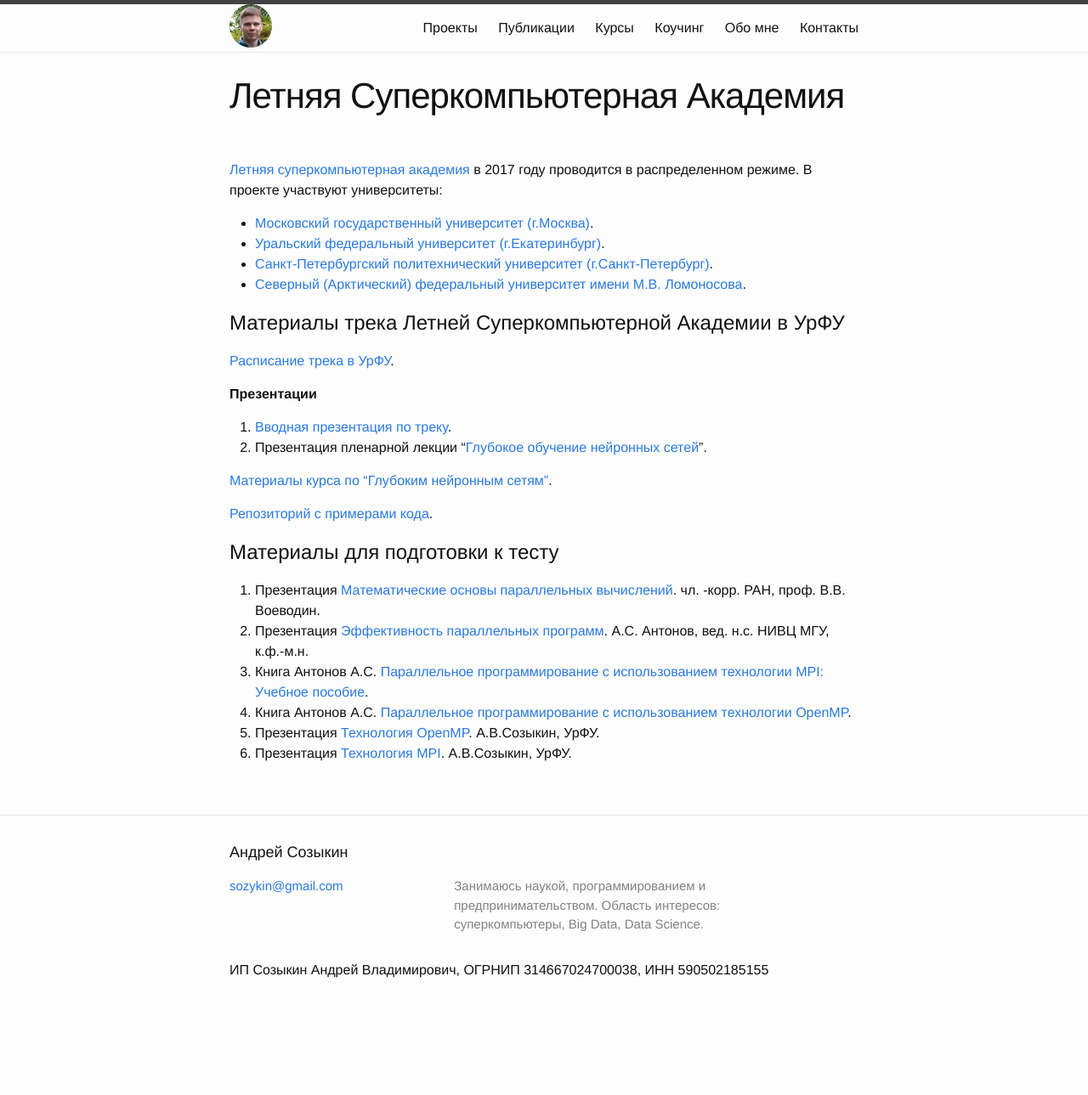
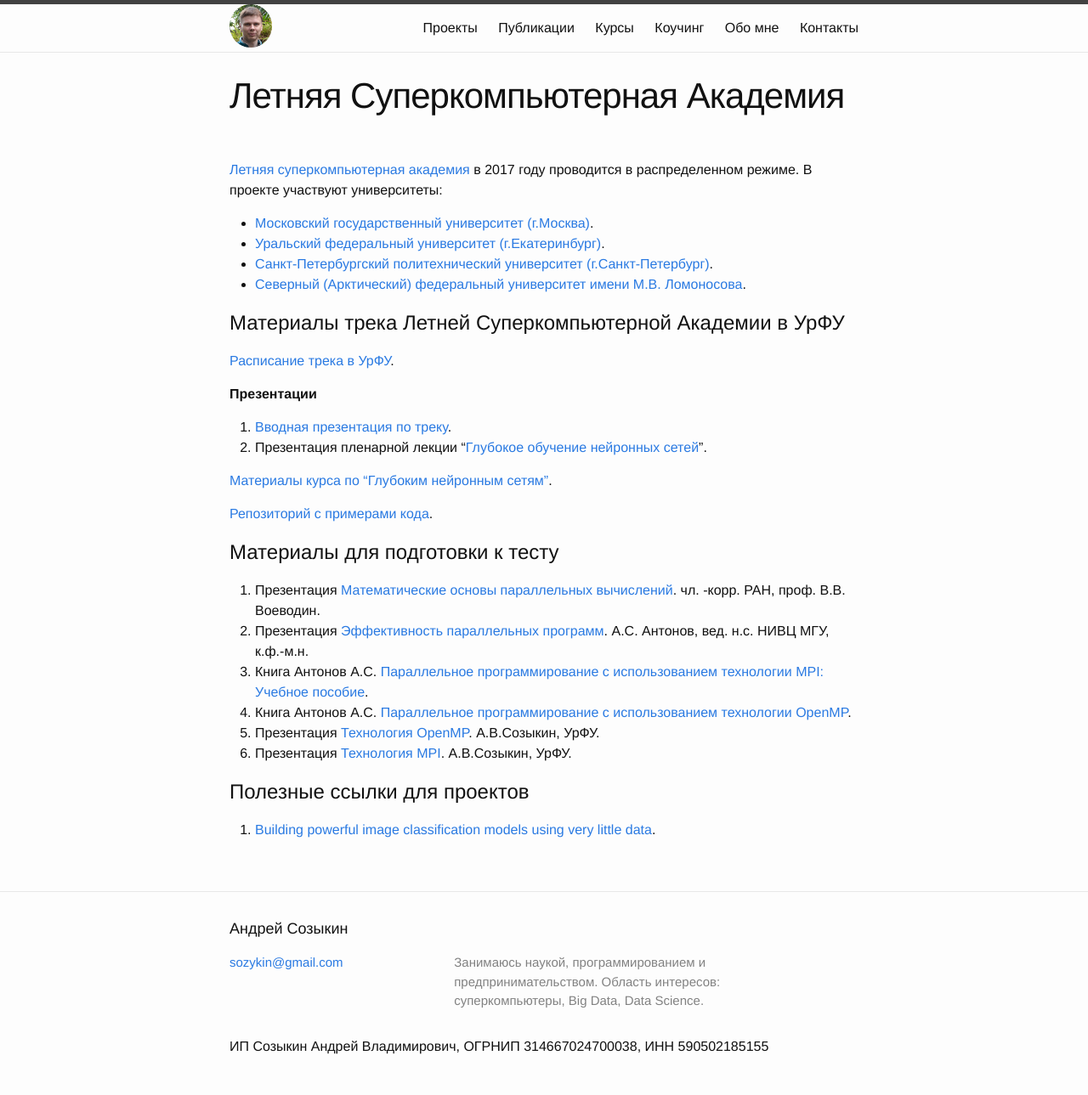
Before and after one commit to sozykin/asozykin.ru, a Jekyll site: the page built from _pages/hpc-academy.md, in a window 1280 px wide. Shown: the whole page at 85% size. Built offline with Jekyll 4.4.1, drawn with Linux system fonts in a browser that asks for light colours; comment, search, counter and statistics services are not loaded; before the commit the page ends 1199 px from its top, so only the background shows below that.

Commit message:
Update hpc-academy.md

```diff
--- a/_pages/hpc-academy.md
+++ b/_pages/hpc-academy.md
@@ -32,3 +32,7 @@ permalink: /projects/hpc-academy
 4. Книга Антонов А.С. [Параллельное программирование с использованием технологии OpenMP](https://parallel.ru/sites/default/files/info/parallel/openmp/OpenMP.pdf).
 5. Презентация [Технология OpenMP](https://yadi.sk/i/a_uaC4lHfiWTw). А.В.Созыкин, УрФУ.
 6. Презентация [Технология MPI](https://yadi.sk/i/ogYp1MYgk48Ba). А.В.Созыкин, УрФУ.
+
+# Полезные ссылки для проектов
+
+1. [Building powerful image classification models using very little data](https://blog.keras.io/building-powerful-image-classification-models-using-very-little-data.html).
```
